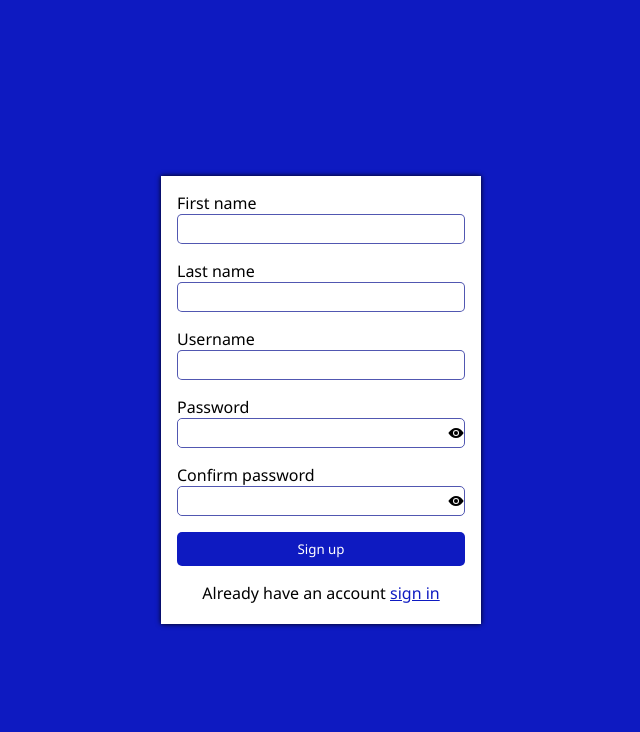
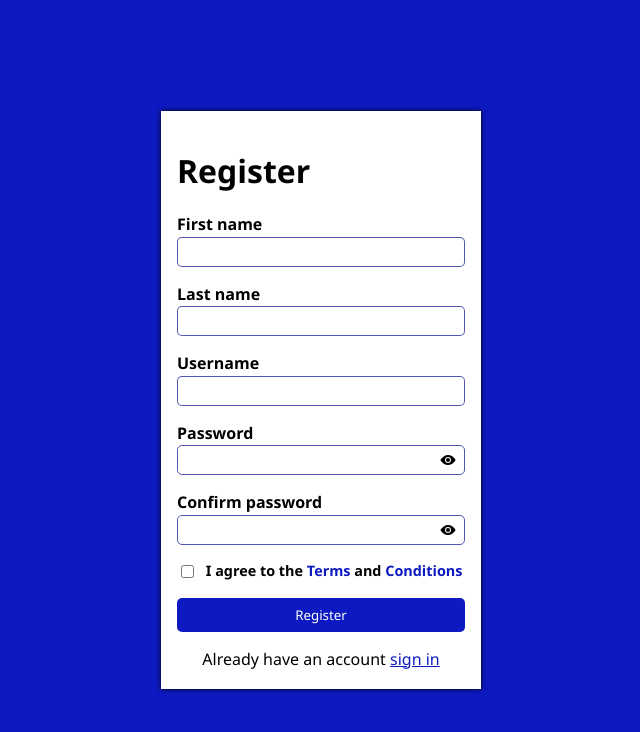
Before and after one commit to Xyzeebit/compass-mail-app, a React (Create React App) app in the folder client/: page /auth/signup in a window 1280 px wide. Shown: the top 732 px of the page, without its empty margins (319-959 px from the left). Built offline with nearby package versions, Linux system fonts and the light colour scheme.

Commit message:
adding form error handlers

```diff
--- a/client/src/App.css
+++ b/client/src/App.css
@@ -44,3 +44,8 @@ a {
   display: block;
   margin-block-end: 1rem;
 }
+.flex-between {
+  display: flex;
+  justify-content: space-between;
+  align-items: center;
+}
--- a/client/src/pages/Auth.jsx
+++ b/client/src/pages/Auth.jsx
@@ -23,6 +23,8 @@ export default function Auth() {
   const [cpasswordError, setCPasswordError] = useState('');
 
   const [rememberMe, setRememberMe] = useState(false);
+  const [tac, setTac] = useState(false);
+  const [tacError, setTacError] = useState(false);
   const [canSubmit, setCanSubmit] = useState(false);
 
   const passwordRef = useRef(null);
@@ -70,9 +72,9 @@ export default function Auth() {
         setUsername(evt.target.value);
   }
   const handleUsernameBlurred = async () => {
-    if (username.length) {
+    if (username.length < 6) {
       setUsernameError("Username should be at least 6 characters long");
-    } else if(username > 16) {
+    } else if(username.length > 16) {
       setUsernameError("Username too long, should not exceed 16 characters");
     } else {
       const inUse = await taken(username);
@@ -96,7 +98,7 @@ export default function Auth() {
       passwordRef.current.style.outline = errorOutline;
     }
     if (password.length < 6) {
-      setPasswordError("Password is must be at least 6 characters long");
+      setPasswordError("Password must be at least 6 characters long");
     } else if (password.length > 50) {
       setPasswordError("Password should not exceed 50 characters");
     } else {
@@ -136,7 +138,12 @@ export default function Auth() {
         ) {
           setCanSubmit(false);
         } else {
+          if (tac) {
             setCanSubmit(true);
+          } else {
+            setTacError(true)
+            setCanSubmit(false);
+          }
         }
       } else {
         if (usernameError || passwordError) {
@@ -152,6 +159,7 @@ export default function Auth() {
     return (
       <div className="auth">
         <form onSubmit={handleSubmit}>
+          <h1>{formType === "signup" ? "Register" : "Login"}</h1>
           {formType === "signup" && (
             <>
               <div className="stack">
@@ -264,7 +272,8 @@ export default function Auth() {
               </div>
             </div>
           ) : (
-            <div className="stack">
+            <div className="stack flex-between remember-forget">
+              <div>
                 <input
                   type="checkbox"
                   id="remember-me"
@@ -275,11 +284,44 @@ export default function Auth() {
                   Remember me
                 </label>
               </div>
+              <Link
+                to="/auth/recoverpassword"
+                className=""
+                onClick={(evt) => evt.preventDefault()}
+              >
+                Forget password
+              </Link>
+            </div>
           )}
+
+          {formType === "signup" && (
+            <div className="stack">
+              <div className="flex-between">
+                <input
+                  type="checkbox"
+                  id="tac"
+                  value={tac}
+                  onChange={() => setRememberMe(!tac)}
+                />
+                <label htmlFor="tac" className="tac">
+                  I agree to the{" "}
+                  <Link to="/policies" onClick={(evt) => evt.preventDefault()}>
+                    Terms
+                  </Link>{" "}
+                  and{" "}
+                  <Link to="/policies" onClick={(evt) => evt.preventDefault()}>
+                    Conditions
+                  </Link>
+                </label>
+              </div>
+              {tacError && <p className="p-error-text">You must agree to the terms and conditions</p>}
+            </div>
+          )}
+
           <div className="stack">
             <input
               type="submit"
-              value={formType === "signin" ? "Sign in" : "Sign up"}
+              value={formType === "signin" ? "Sign in" : "Register"}
             />
           </div>
 
--- a/client/src/styles/auth.css
+++ b/client/src/styles/auth.css
@@ -13,6 +13,8 @@
 }
 .auth form label:not(.remember-me) {
     display: block;
+    font-weight: 600;
+    margin-block-end: 0.1rem;
 }
 .p-link-text {
     text-align: center !important;
@@ -43,6 +45,7 @@
 }
 .auth form .input-group {
     width: 100%;
+    padding-right: 0.5rem;
     display: inline-flex;
     justify-content: space-between;
     align-items: center;
@@ -57,9 +60,26 @@
     outline: none;
     border: none;
 }
+.auth form input[type="checkbox"]:checked {
+    /* filter: invert(1) hue-rotate(18deg); */
+}
 .p-error-text {
     color: #f44336;
     margin-block-start: 0.2rem;
     margin-block-end: 0.2rem;
     font-size: 0.8rem;
 }
+.auth form .remember-forget a, label {
+    font-weight: 600;
+}
+.auth form .remember-forget a {
+    color: var(--primary);
+}
+.tac {
+    font-weight: 500;
+    font-size: 0.9rem;
+    width: 90%;
+}
+.tac a {
+    color: var(--primary);
+}
```
Lines whose indentation alone changed are shown as unchanged.
